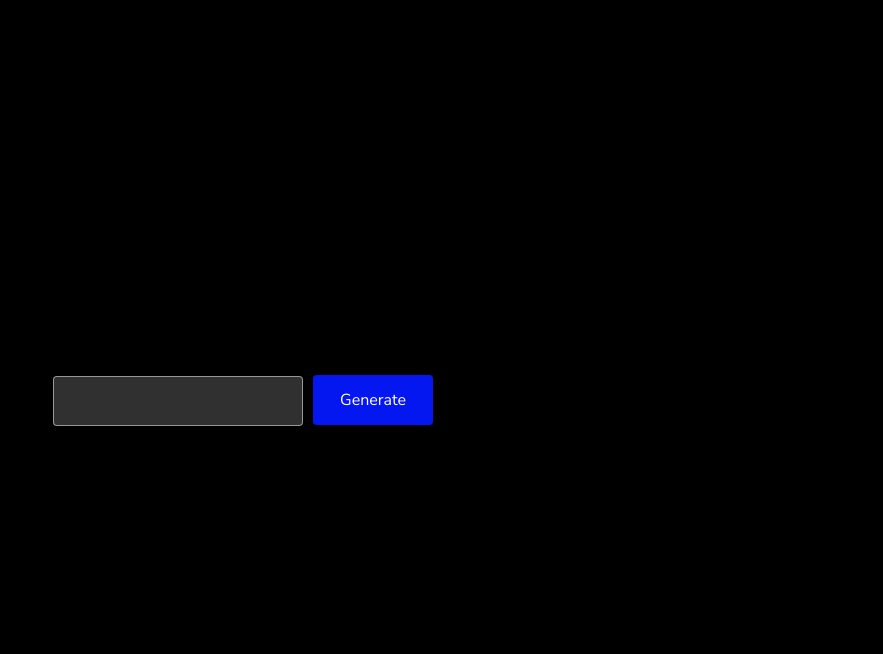
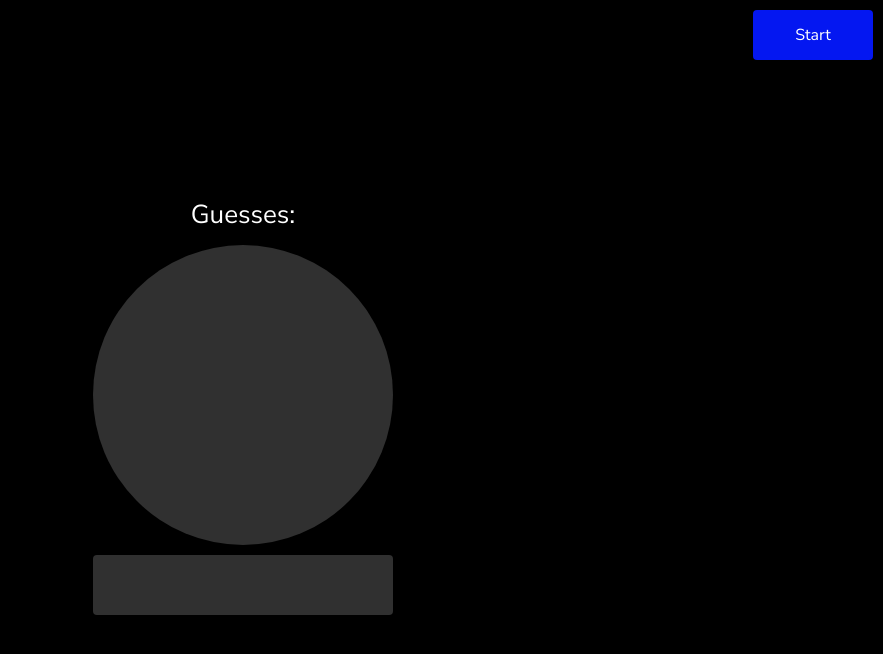
Before and after one commit to sunlei2007/client, a plain HTML site: page index.html in a window 1280 px wide. Shown: the whole page, without its empty margins (397-1280 px from the left). Drawn offline with Linux system fonts and the light colour scheme; a web font is replaced by a local one.

Commit message:
Add logic

```diff
--- a/assets/script/index.js
+++ b/assets/script/index.js
@@ -1,12 +1,21 @@
 'use strict';
-const inputShowRandom = document.querySelector(".input-cls");
-const btnGenerate = document.querySelector(".btn-compute");
+const guess = document.querySelector(".guess");
+const newNum = document.querySelector(".sys-number");
+const msg = document.querySelector(".msg-cls");
+const btn = document.querySelector(".btn-compute");
 
 function getRandomNum()
 {
     return Math.floor(Math.random() * 50 + 1);
 }
-btnGenerate.onclick = function () {
+btn.onclick = function () {
 
-    inputShowRandom.value = getRandomNum();
+    var myNumber = getRandomNum();
+    var sysNumber = getRandomNum();
+    guess.innerText = `Guesses: ${myNumber}`;
+    newNum.innerText = `${sysNumber}`;
+
+    myNumber > sysNumber ? msg.innerText = "My number is biggger" : msg.innerText = "My number is smaller";
+
+    btn.value = "Restart";
 }
--- a/assets/style/index.css
+++ b/assets/style/index.css
@@ -6,14 +6,54 @@
     --app-padding-width: 40px;
     --app-blue:#0417f1;
 }
-main{
+main {
+    display: flex;
+    height: 100vh;
+    background-color: #000;
+}
+.main-container {
+    width:100%;
+    height:100%;
+    display: flex;
+    height: 100vh;
+    justify-content: center;
+    align-items: center;
+    background-color: #000;
+}
+.main-container div {
+    display: flex;
+    flex-direction: column;
+}
+.main-container div > div {
+    margin-top: 10px;
+}
+.guess{
+    font-size:26px;
+    color:#fff;
+    text-align:center;
+}
+.sys-number {
     display:flex;
-    height:100vh;
     justify-content:center;
     align-items:center;
-    background-color:#000;
+    font-size:86px;
+    width: 300px;
+    height: 300px;
+    background-color: #303030;
+    border-radius: 50%;
+    color: var(--app-blue);
 }
-
+.msg-cls {
+    width:300px;
+    height:60px;
+    font-size: 18px;
+    background-color: #303030;
+    border-radius: 4px;
+    color: #fff;
+    display:flex;
+    justify-content:center;
+    align-items:center;
+}
 .input-cls {
     width: 250px;
     height: 50px;
@@ -25,6 +65,9 @@ main{
     color: #fff;
 }
 .btn-compute {
+    position:absolute;
+    right:10px;
+    top:10px;
     width: 120px;
     height: 50px;
     color: #fff;
--- a/index.html
+++ b/index.html
@@ -19,9 +19,14 @@
 </head>
 <body>
     <main>
-
-        <div><input type="text" name="temp" class="input-cls  input-darkmode" /><input type="button" class="btn-compute" value="Generate" /></div>
-
+        <div class="main-container">
+            <div>
+                <div class="guess">Guesses: </div>
+                <div class="sys-number"> </div>
+                <div class="msg-cls"> </div>
+            </div>
+        </div>
+        <input type="button" class="btn-compute" value="Start" />
     </main>
 </body>
 </html>
```
